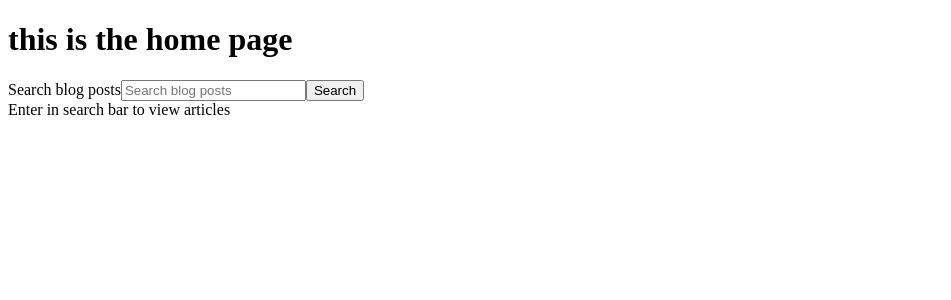
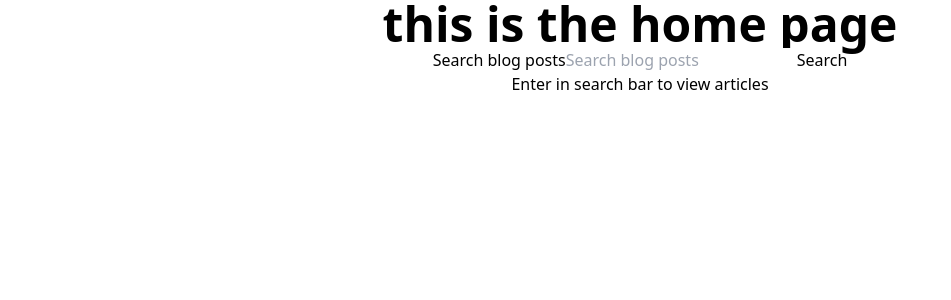
Before and after one commit to cruzma/front-end-atomik, a React (Create React App) app: page / in a window 1280 px wide. Shown: the top 300 px of the page, without its empty margins (0-951 px from the left). Built offline with nearby package versions, Linux system fonts and the light colour scheme.

Commit message:
tailwinds now added to style article page and homepage

```diff
--- /dev/null
+++ b/postcss.config.js
@@ -0,0 +1,6 @@
+module.exports = {
+  plugins: {
+    tailwindcss: {},
+    autoprefixer: {},
+  },
+}
--- a/src/App.js
+++ b/src/App.js
@@ -6,8 +6,11 @@ import { BrowserRouter as Router, Route, Routes } from 'react-router-dom';
 import HomePage from './pages/Homepage/HomePage'
 import ArticlePage from './pages/ArticlePage/ArticlePage'
 
+import './index.css'
+
 function App() {
   return (
+
     <Router>
       <Routes>
         <Route path='/' element={<HomePage />} />
--- a/src/index.css
+++ b/src/index.css
@@ -1,13 +1,3 @@
-body {
-  margin: 0;
-  font-family: -apple-system, BlinkMacSystemFont, 'Segoe UI', 'Roboto', 'Oxygen',
-    'Ubuntu', 'Cantarell', 'Fira Sans', 'Droid Sans', 'Helvetica Neue',
-    sans-serif;
-  -webkit-font-smoothing: antialiased;
-  -moz-osx-font-smoothing: grayscale;
-}
-
-code {
-  font-family: source-code-pro, Menlo, Monaco, Consolas, 'Courier New',
-    monospace;
-}
+@tailwind base;
+@tailwind components;
+@tailwind utilities;
--- a/src/pages/ArticlePage/ArticlePage.jsx
+++ b/src/pages/ArticlePage/ArticlePage.jsx
@@ -1,4 +1,4 @@
-import React, { useState } from 'react';
+import React, { useState, useEffect } from 'react';
 import { useLocation } from 'react-router-dom';
 
 const ArticlePage = () => {
@@ -9,7 +9,9 @@ const ArticlePage = () => {
 
     const [articleData, setArticleData] = useState('')
 
-    fetch(`https://api.beta.mejorconsalud.com/wp-json/mc/v2/posts/${id}`)
+    useEffect(() => {
+
+         fetch(`https://api.beta.mejorconsalud.com/wp-json/mc/v2/posts/${id}`)
         .then((response) => {
             if (
               // check if response's status is 200
@@ -29,11 +31,17 @@ const ArticlePage = () => {
           .catch((err) => {
             console.error(err);
           });
+    }, [])
+
 
     return (
-        <div>
-            <h1>{articleData.title}</h1>
-            <div dangerouslySetInnerHTML={{__html: articleData.content}}></div>
+        <div className='flex flex-col w-full items-center'>
+            <div className='bg-emerald-600 w-10/12'>
+              <div className='w-full text-center'>
+                <h1 className='text-5xl font-bold pb-9'>{articleData.title}</h1>
+              </div>
+              <div dangerouslySetInnerHTML={{__html: articleData.content}}></div>
+            </div>
         </div>
     )
 }
--- a/src/pages/Homepage/HomePage.jsx
+++ b/src/pages/Homepage/HomePage.jsx
@@ -33,7 +33,26 @@ const HomePage = () => {
             console.error(err);
           });
 
-        // event.target.reset();
+        // fetch(`https://beta.mejorconsalud.com/wp-json/mc/v3/posts?orderby=date&order=desc`)
+        //   .then((response) => {
+        //       if (
+        //         // check if response's status is 200
+        //         response.ok &&
+        //         // check if API return data is in JSON format
+        //         response.headers.get("Content-Type").includes("application/json")
+        //       ) {
+        //         return response.json();
+        //       } else {
+        //         throw new Error("something went wrong");
+        //       }
+        //     })
+        //     .then((data) => {
+        //       setArticles(data);
+        //     })
+        //     .catch((err) => {
+        //       console.error(err);
+        //     });
+
     }
 
     const handleChange =(event) => {
@@ -42,13 +61,12 @@ const HomePage = () => {
 
 
     return (
-        <div>
-            <h1>this is the home page</h1>
+        <div className='flex flex-col items-center'>
+            <h1 className='text-5xl font-bold'>this is the home page</h1>
             <SearchBar
                 handleSubmit={handleSubmit}
                 handleChange={handleChange}
             />
-            {/* <ArticleList articles={articles} /> */}
 
             { articles.length === 0 ? <div>Enter in search bar to view articles</div> : <ArticleList articles={articles} /> }
         </div>
--- /dev/null
+++ b/tailwind.config.js
@@ -0,0 +1,11 @@
+module.exports = {
+  content: [
+    "./src/pages/**/*.{js,ts,jsx,tsx}",
+    "./src/components/**/*.{js,ts,jsx,tsx}",
+    "./src/App.js"
+  ],
+  theme: {
+    extend: {},
+  },
+  plugins: [],
+}
```
Also changed, not shown: package.json (+6 -1 lines), 1 other file (tests, documents, lock files or other folders).
